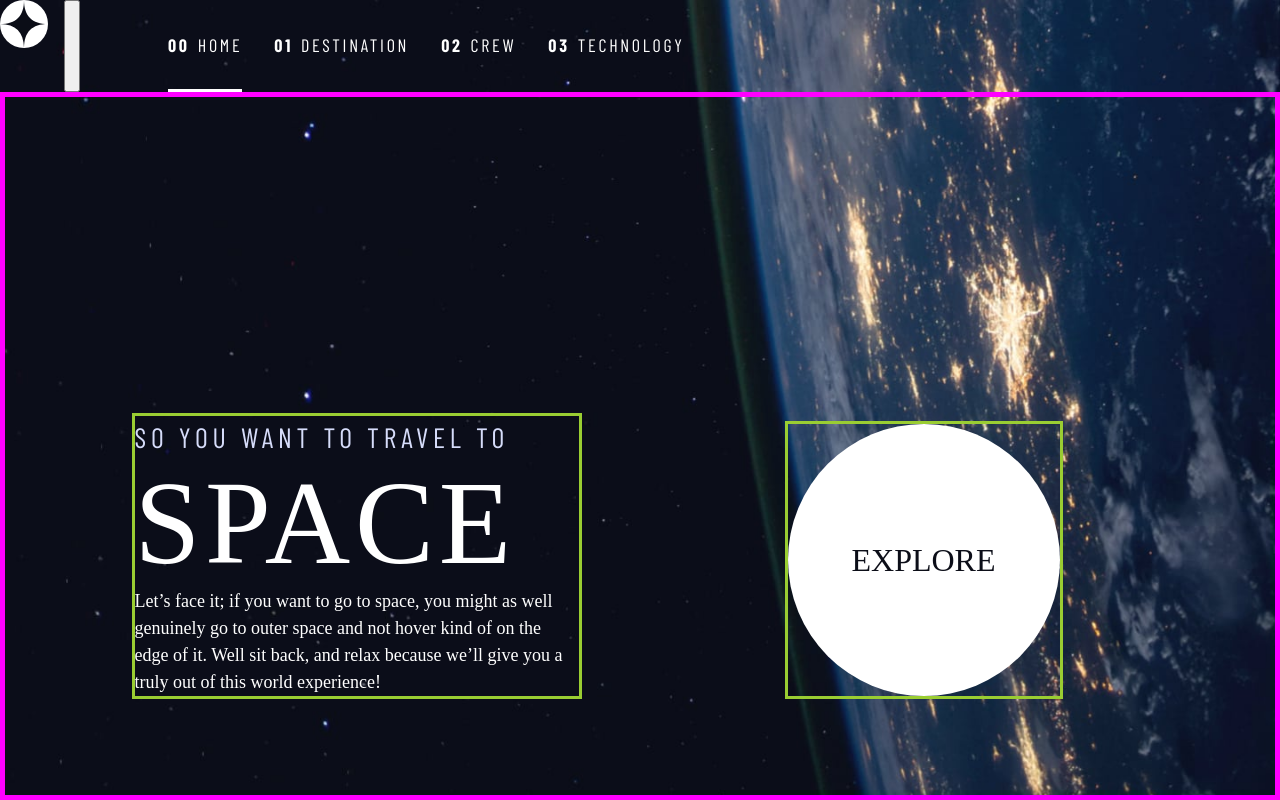
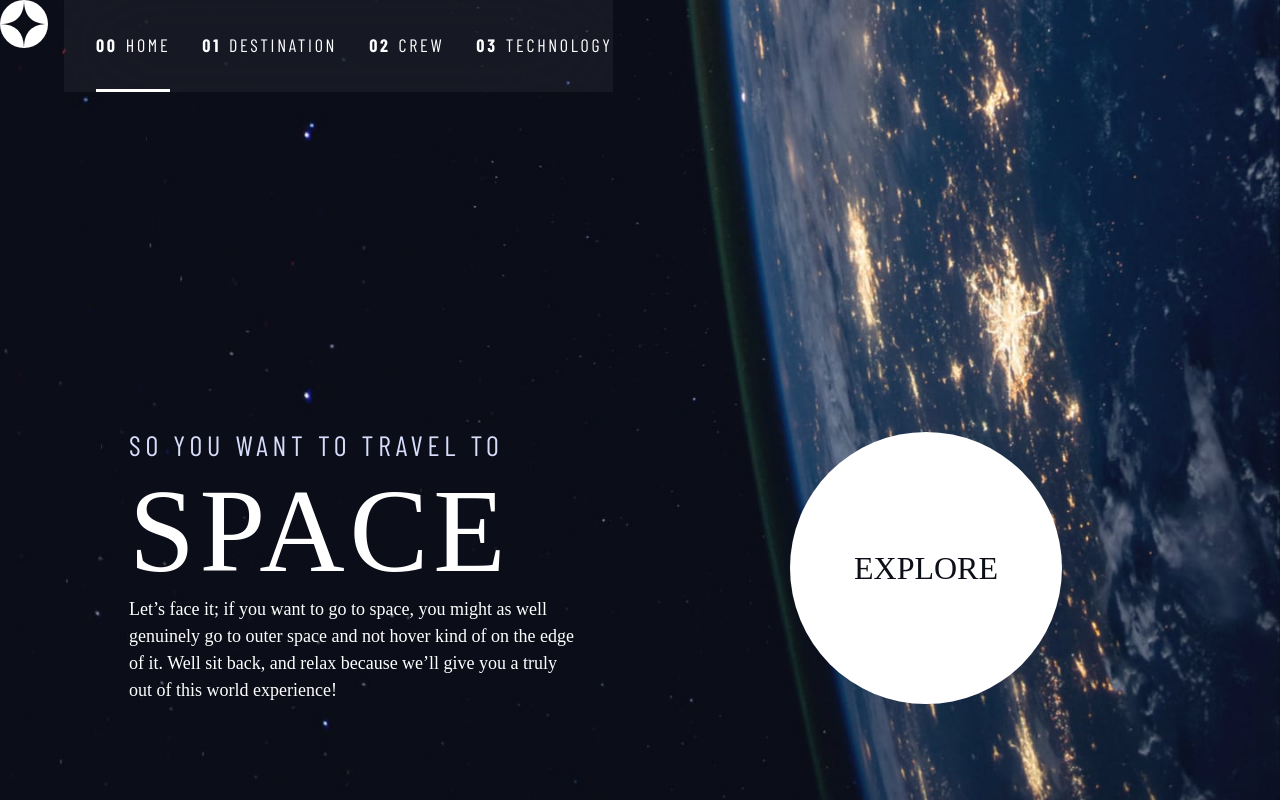
Before and after one commit to JulienLEUILLIER/spaceproject, a React app: page / in a window 1280 px wide. Built offline with nearby package versions, Linux system fonts and the light colour scheme; a web font is replaced by a local one.

Commit message:
Set up the sliding mobile menu when clicking hamburger button

```diff
--- a/src/components/Header/Header.styles.ts
+++ b/src/components/Header/Header.styles.ts
@@ -1,9 +1,74 @@
 import styled from "styled-components";
 
-const HeaderWrapper = styled.header`
-    button {
+export const HamburgerButton = styled.button`
+    display: none;
+    cursor: pointer;
 
+    @media (max-width: 35rem) {
+        display: block;
+        position: absolute;
+        z-index: 2000;
+        right: 1rem;
+        top: 2rem;
+        background: transparent;
+        background-image: url('assets/shared/icon-hamburger.svg');
+        background-repeat: no-repeat;
+        width: 1.5rem;
+        aspect-ratio: 1;
+        border: 0;
     }
 `;
 
-export default HeaderWrapper;
+export const NavigatorWrapper = styled.nav`
+  ul {
+    display: flex;
+    --underline-gap: 2rem;
+    list-style: none;
+    margin: 0;
+    padding: 0;
+    background: hsl(var(--clr-dark) / 0.95);
+
+
+    li {
+      margin-inline-start: 2rem;
+    }
+  }
+
+  @supports (backdrop-filter: blur(1rem)) {
+    ul {
+      background: hsl(var(--clr-white) / 0.05);
+      backdrop-filter: blur(3rem);
+    }
+  }
+
+  @media (max-width: 35rem) {
+    ul {
+      position: fixed;
+      z-index: 999;
+      --underline-gap: 1rem;
+      inset: 0 0 0 30%;
+      padding: min(20rem, 10vh) 2rem;
+      margin: 0;
+      flex-direction: column;
+      transform: translateX(100%);
+      transition: transform ease-in-out 300ms;
+
+      &[data-visible='true'] {
+          transform: translateX(0%);
+      }
+
+      > .active::after {
+        height: 0;
+      }
+    }
+  }
+
+  a {
+    text-decoration: none;
+
+    span {
+      font-weight: 700;
+      margin-right: 0.5rem;
+    }
+  }
+`;
--- a/src/components/Header/Header.tsx
+++ b/src/components/Header/Header.tsx
@@ -1,21 +1,24 @@
 import Navigation from './Navigation'
-import HeaderWrapper from './Header.styles';
+import { HamburgerButton } from './Header.styles';
+import { useState } from 'react';
 
 const Header = () => {
+
+  const [toggle, setToggle] = useState(false);
 
   const headings = ['Home', 'Destination', 'Crew', 'Technology'];
 
   return (
-    <HeaderWrapper className='flex'>
+    <div className='flex'>
 
       <div>
-        <img src={'assets/shared/logo.svg'} alt="Logo" className='logo'/>
+        <img src={'assets/shared/logo.svg'} alt="Logo" className='logo' />
       </div>
-      <button aria-controls='primary-navigation'><span className='sr-only' aria-expanded='false'>Menu</span></button>
+      <HamburgerButton onClick={() => setToggle(prev => !prev)} aria-controls='primary-navigation'><span className='sr-only' aria-expanded='false'>Menu</span></HamburgerButton>
       <div>
-        <Navigation headings={headings}/>
+        <Navigation headings={headings} toggle={toggle} />
       </div>
-    </HeaderWrapper>
+    </div>
   )
 }
 
--- a/src/components/Header/Navigation.styles.ts
+++ /dev/null
@@ -1,41 +0,0 @@
-import styled from "styled-components";
-
-const NavigatorWrapper = styled.nav`
-  ul {
-    display: flex;
-    --underline-gap: 2rem;
-    list-style: none;
-    margin: 0;
-
-    li {
-        margin-inline-start: 2rem;
-    }
-  }
-
-  @media (max-width: 35rem) {
-    ul {
-      position: fixed;
-      z-index: 999;
-      background: black;
-      inset: 0 0 0 20%;
-      padding: min(20rem, 10vh) 2rem;
-      margin: 0;
-      flex-direction: column;
-
-      > .active::after {
-            height: 0;
-        }
-    }
-  }
-
-  a {
-    text-decoration: none;
-
-    span {
-      font-weight: 700;
-      margin-right: 0.5rem;
-    }
-  }
-`;
-
-export default NavigatorWrapper;
--- a/src/components/Header/Navigation.tsx
+++ b/src/components/Header/Navigation.tsx
@@ -1,15 +1,16 @@
 import { Link } from 'react-router-dom'
-import NavigatorWrapper from './Navigation.styles';
+import { NavigatorWrapper } from './Header.styles';
 
 interface NavigationProps {
     headings: string[];
+    toggle: boolean
 }
 
-const Navigation = ({headings}: NavigationProps) => {
+const Navigation = ({ headings, toggle }: NavigationProps) => {
 
     return (
         <NavigatorWrapper>
-            <ul id="primary-navigation" className="underline-indicators">
+            <ul id="primary-navigation" data-visible={toggle} className="underline-indicators">
                 <li className='active'><Link to={'/'} className="ff-sans-cond uppercase text-white letter-spacing-2"><span>00</span>{headings[0]}</Link></li>
                 <li><Link to={'/destination'} className="ff-sans-cond uppercase text-white letter-spacing-2"><span>01</span>{headings[1]}</Link></li>
                 <li><Link to={'/crew'} className="ff-sans-cond uppercase text-white letter-spacing-2"><span>02</span>{headings[2]}</Link></li>
--- a/src/components/MainContent/MainContentComponent.styles.ts
+++ b/src/components/MainContent/MainContentComponent.styles.ts
@@ -1,14 +1,12 @@
 import styled from "styled-components";
 
 export const Wrapper = styled.div`
-  border: 5px solid magenta;
   display: grid;
   text-align: center;
   place-items: center;
   padding-inline: 1rem;
 
   > * {
-    border: 3px solid yellowgreen;
     max-width: 50ch;
   }
 
--- a/src/styles/Resets.ts
+++ b/src/styles/Resets.ts
@@ -10,7 +10,7 @@ const Resets = css`
     body, h1, h2, h3, h4, h5, h6, p, figure, picture {
         margin: 0;
         padding: 0;
-
+        overflow: hidden;
     }
 
     h1, h2, h3, h4, h5, h6, p {
--- a/webpack/webpack.common.js
+++ b/webpack/webpack.common.js
@@ -1,5 +1,6 @@
 const HtmlWebpackPlugin = require('html-webpack-plugin');
 const path = require('path');
+const { DefinePlugin } = require('webpack');
 
 module.exports = {
     entry: path.resolve(__dirname, '..', './src/index.tsx'),
@@ -39,7 +40,7 @@ module.exports = {
     plugins: [
         new HtmlWebpackPlugin({
           template: path.resolve(__dirname, '..', './src/index.html')
-        })
+        }),
     ],
 
   }
--- a/webpack/webpack.dev.js
+++ b/webpack/webpack.dev.js
@@ -1,5 +1,5 @@
 const { merge } = require('webpack-merge');
-
+const path = require('path');
 const common = require('./webpack.common.js');
 
 
```
